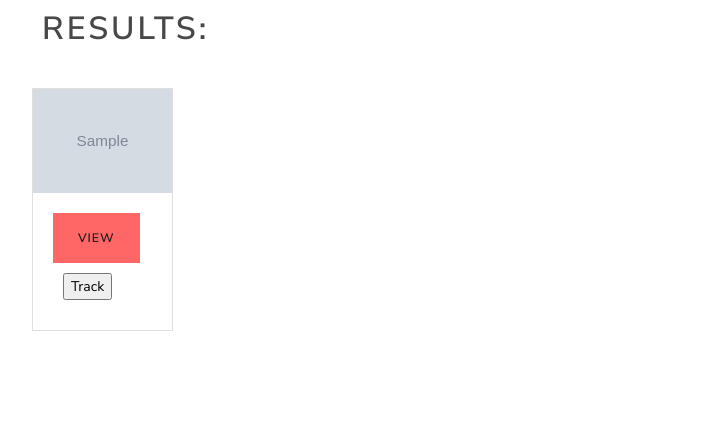
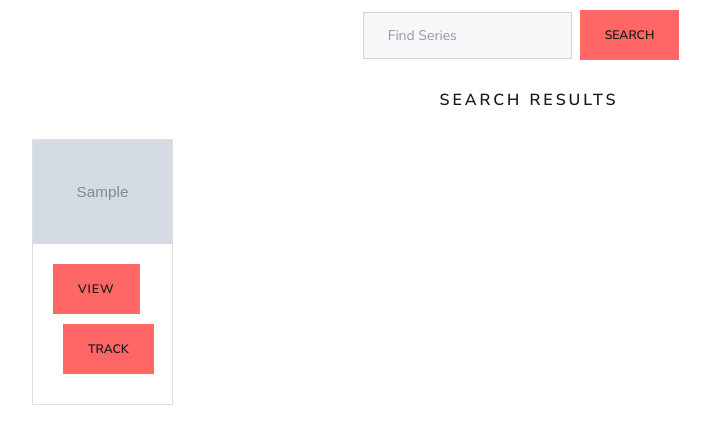
Before and after one commit to AlexYaneva/t-minus-showtime, a Flask app: template app/templates/results.html in a window 1280 px wide. Shown: the part 89-533 px from the top of the page, without its empty margins (111-821 px from the left). Run offline with Flask 2, Linux system fonts and the light colour scheme; the template is opened without the code that fills it: most values are stand-ins (such as "Sample title", 1, 10 or a date in 2020); grey boxes marked "Sample" are stand-in pictures; some libraries are stand-ins or nearby versions.

Commit message:
fixed search bars in reslts pages

```diff
--- a/app/templates/results.html
+++ b/app/templates/results.html
@@ -2,7 +2,25 @@
 
 {% block content %}
 
-<h1>Results:</h1><br>
+{% if results[0].name %}
+<div class='container'>
+	<form class="form-inline my-2 my-lg-0" method='POST' action='/results'>
+		<input class="form-control mr-sm-2" type="text" placeholder="Find Series" name='series_title'>
+		<button class="btn btn-secondary my-2 my-sm-0" role='button' type='submit'>Search</button>
+	</form>
+</div>
+<br>
+{% else %}
+<div class='container'>
+	<form class="form-inline my-2 my-lg-0" method='POST' action='/results'>
+		<input class="form-control mr-sm-2" type="text" placeholder="Find Films" name='film_title'>
+		<button class="btn btn-secondary my-2 my-sm-0" role='button' type='submit'>Search</button>
+	</form>
+</div>
+<br>
+{% endif %}
+
+<h5 class='text-center'>search results</h5><br>
 
 <div class='row'>
 	{% for i in results %}
@@ -13,7 +31,7 @@
 				<a class="btn btn-secondary my-2 my-sm-0" role='button'
 					href="{{ url_for('viewitem', item_id=i.id, title=i.title) }}">View</a>
 				<form action="{{ url_for('track', item_id=i.id) }}" , method="POST">
-					<input type="submit" value="Track">
+					<input class='btn btn-secondary my-2 my-sm-0' type="submit" value="Track">
 				</form>
 			</div>
 		</div>
--- a/app/templates/viewitem.html
+++ b/app/templates/viewitem.html
@@ -8,7 +8,11 @@
     {% else %}
     <p>{{ results.name }}</p>
     <p>Last episode to air: {{ results.last_episode_to_air.air_date }}</p>
+    {% if results.next_episode_to_air.air_date %}
     <p>Next episode to air: {{ results.next_episode_to_air.air_date }}</p>
+    {% else %}
+    <p>This show has no new episodes currently airing.</p>
+    {% endif %}
     {% endif %}
     <p>{{ results.overview }}</p>
     <img src='{{ results.poster_path }}' class='poster'>
```
Also changed, not shown: app/static/style.css (line endings or trailing spaces).
